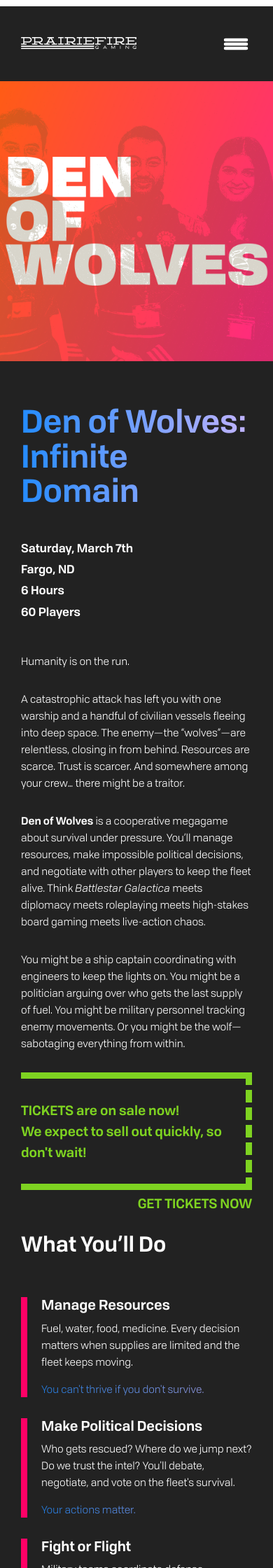
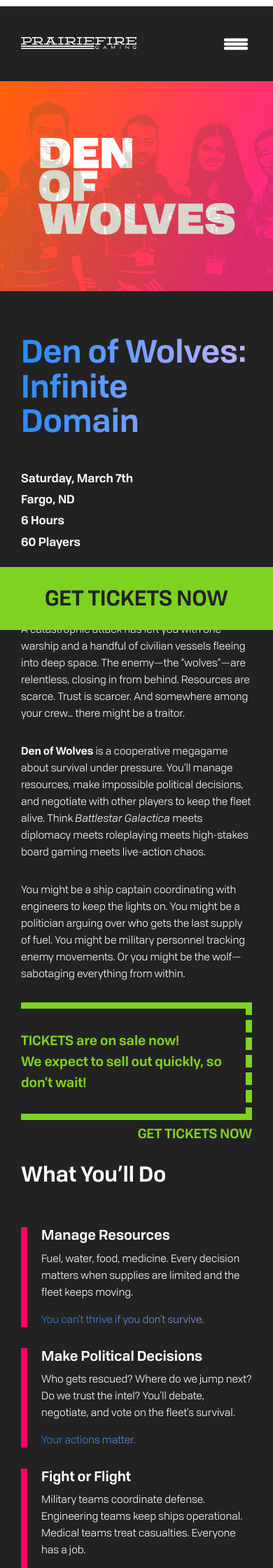
Before and after one commit to jedlimke/prairiefiregaming.com, a Jekyll site: the page built from megagames/den-of-wolves-2026.md, in a window 390 px wide. Shown: the top 2240 px of the page at 70% size. Built offline with Jekyll 4.4.1, drawn with Linux system fonts in a browser that asks for light colours.

Commit message:
Added reusable vars, adjusted ticket button for mobile.

```diff
--- a/_layouts/page.html
+++ b/_layouts/page.html
@@ -20,4 +20,9 @@ layout: base
 		{{ content | responsive_tables }}
 	</div>
 
+	{%- comment -%} Fixed mobile CTA for Den of Wolves {%- endcomment -%}
+	{%- if page.permalink == "/megagames/den-of-wolves-2026/" -%}
+	<a href="https://app.tickettailor.com/events/prairiefiregaming/2006278" class="dow-fixed-cta-mobile" aria-label="Get tickets now">GET TICKETS NOW</a>
+	{%- endif -%}
+
 </article>
--- a/_sass/base.scss
+++ b/_sass/base.scss
@@ -27,6 +27,8 @@
 	--brand-orange: #FF6600;
 	--brand-pink: #FF0066;
 	--brand-grey: #777777;
+	--brand-green: #7ED321;
+	--brand-blue: #40e0d0;
 
 	// Background colors
 	--bg-main: var(--brand-dark);
@@ -667,14 +669,16 @@ table {
 
 	// Info (turquoise) - neutral information, definitions
 	&.info {
-		--callout-color: #40e0d0;
+		--callout-color: var(--brand-blue);
+
 		color: var(--callout-color);
 		border-color: var(--callout-color);
 	}
 
 	// CTA (green) - call to action, get involved
 	&.cta {
-		--callout-color: #7ED321;
+		--callout-color: var(--brand-green);
+
 		color: var(--callout-color);
 		border-color: var(--callout-color);
 		font-size: 1.25em;
@@ -690,6 +694,7 @@ table {
 	// Calendar widget - yellow, no right/top borders, grid layout
 	&.calendar {
 		--callout-color: var(--brand-yellow);
+
 		color: var(--callout-color);
 		border-color: var(--callout-color);
 		padding-right: 0;
@@ -715,6 +720,7 @@ table {
 	// Share widget - orange, no right/top borders, grid layout
 	&.share {
 		--callout-color: var(--brand-orange);
+
 		color: var(--callout-color);
 		border-color: var(--callout-color);
 		padding-right: 0;
--- a/_sass/page.scss
+++ b/_sass/page.scss
@@ -5,7 +5,7 @@
 .page-hero {
 	width: 100vw;
 	margin-left: calc(-50vw + 50%);
-	min-height: 400px;
+	min-height: 300px;
 	background-size: cover;
 	background-position: center;
 	position: relative;
@@ -132,3 +132,35 @@
 		opacity: 0.85;
 	}
 }
+
+// ============================================================================
+// FIXED MOBILE CTA BUTTON FOR DEN OF WOLVES
+// ============================================================================
+.dow-fixed-cta-mobile {
+	display: none;
+	@media screen and (max-width: 768px) {
+		display: flex;
+		position: fixed;
+		bottom: 0;
+		left: 0;
+		width: 100vw;
+		height: min(10vh, 3em);
+		background: var(--brand-green);
+		color: var(--brand-dark);
+		font-size: min(5vh, 2em);
+		line-height: 1em;
+		font-weight: 900;
+		text-decoration: none;
+		z-index: 1000;
+		align-items: center;
+		justify-content: center;
+		padding: 0;
+		transition: background-color 0.2s ease;
+
+		&:hover,
+		&:active {
+			background: #6BC11E;
+			text-decoration: none;
+		}
+	}
+}
```
